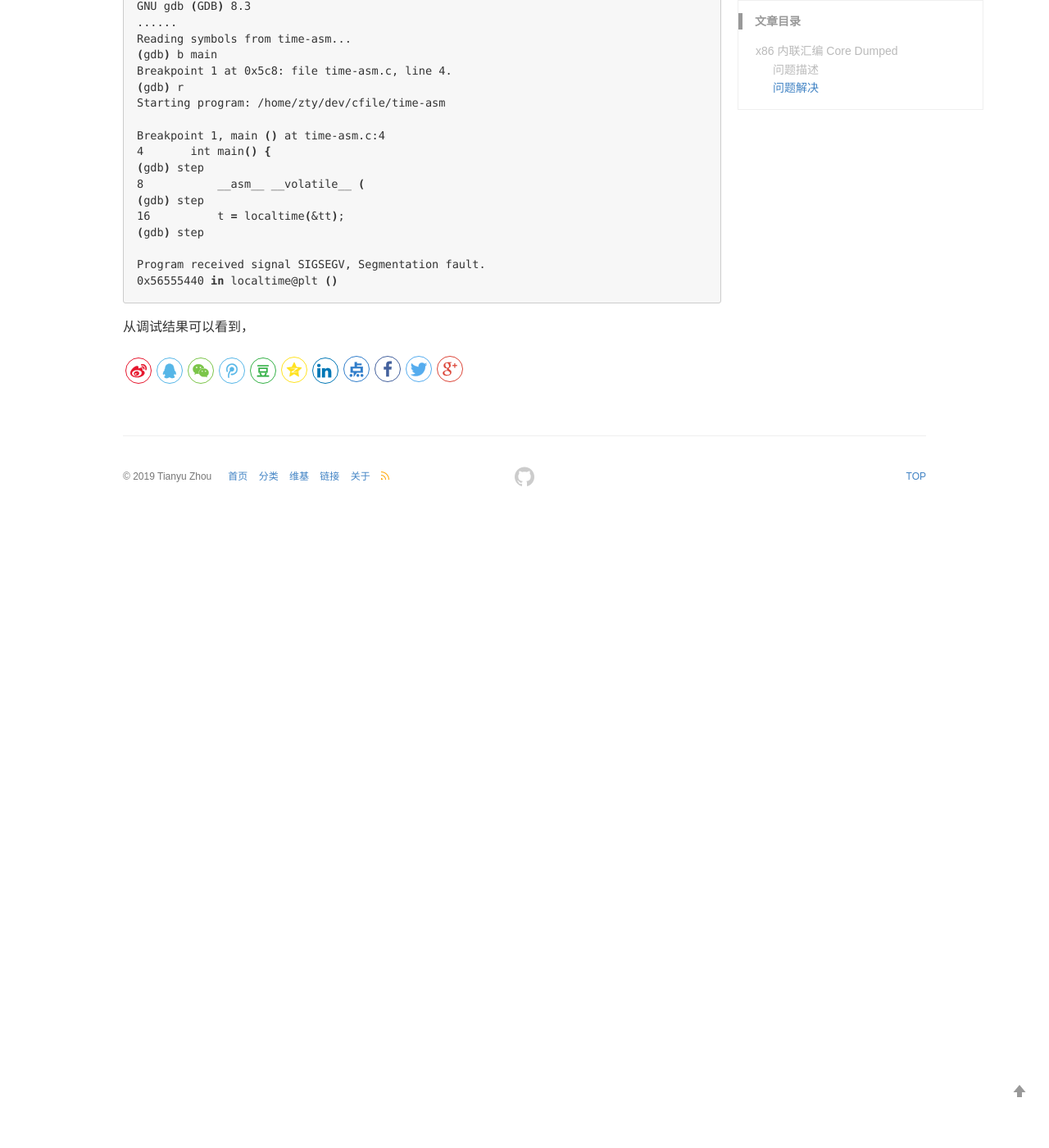
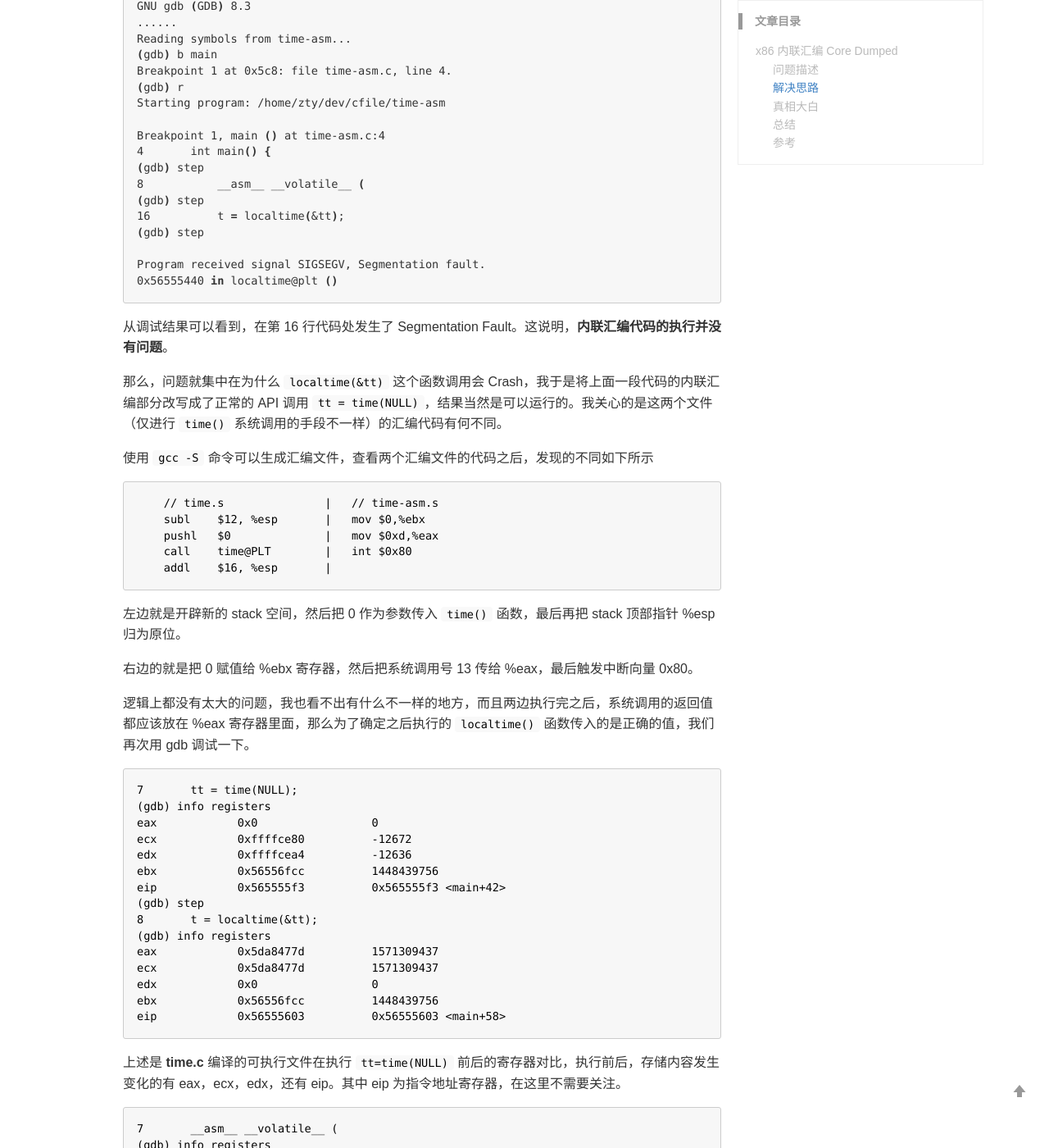
Before and after one commit to WYWAshley/WYWAshley.github.io, a Jekyll site: the page built from _posts/2019-10-16-x86-inline-assemble.md, in a window 1280 px wide and 1400 px high, scrolled down 2041 px. Shown: the whole window at 82% size. Built offline with Jekyll 4.4.1, drawn with Linux system fonts in a browser that asks for light colours; comment, search, counter and statistics services are not loaded; before the commit the page ends 2671 px from its top, so only the background shows below that; some of the changed text lies outside the part shown.

Commit message:
Update 2019-10-16-x86-inline-assemble.md

````diff
--- a/_posts/2019-10-16-x86-inline-assemble.md
+++ b/_posts/2019-10-16-x86-inline-assemble.md
@@ -62,7 +62,7 @@ Segmentation fault (core dumped)
 
 
 
-### 问题解决
+### 解决思路
 
 我和我的同事 [Simon](https://github.com/SimonSungm) 探讨了这个问题，他碰到过类似的情况，那个是在操作系统实验当中，由于 gcc 的版本问题，导致编译出的可执行文件无法正常运行。
 
@@ -119,4 +119,160 @@ Program received signal SIGSEGV, Segmentation fault.
 0x56555440 in localtime@plt ()
 ```
 
-从调试结果可以看到，
+从调试结果可以看到，在第 16 行代码处发生了 Segmentation Fault。这说明，**内联汇编代码的执行并没有问题**。
+
+
+
+那么，问题就集中在为什么 `localtime(&tt)` 这个函数调用会 Crash，我于是将上面一段代码的内联汇编部分改写成了正常的 API 调用 `tt = time(NULL)`，结果当然是可以运行的。我关心的是这两个文件（仅进行 `time()` 系统调用的手段不一样）的汇编代码有何不同。
+
+
+
+使用 `gcc -S` 命令可以生成汇编文件，查看两个汇编文件的代码之后，发现的不同如下所示
+
+```assembly
+	// time.s				|	// time-asm.s
+	subl	$12, %esp		|	mov $0,%ebx
+	pushl	$0				|	mov $0xd,%eax
+	call	time@PLT		|	int $0x80
+	addl	$16, %esp		|
+```
+
+左边就是开辟新的 stack 空间，然后把 0 作为参数传入 `time()` 函数，最后再把 stack 顶部指针 %esp 归为原位。
+
+
+
+右边的就是把 0 赋值给 %ebx 寄存器，然后把系统调用号 13 传给 %eax，最后触发中断向量 0x80。
+
+
+
+逻辑上都没有太大的问题，我也看不出有什么不一样的地方，而且两边执行完之后，系统调用的返回值都应该放在 %eax 寄存器里面，那么为了确定之后执行的 `localtime()` 函数传入的是正确的值，我们再次用 gdb 调试一下。
+
+```assembly
+7	    tt = time(NULL);
+(gdb) info registers
+eax            0x0                 0
+ecx            0xffffce80          -12672
+edx            0xffffcea4          -12636
+ebx            0x56556fcc          1448439756
+eip            0x565555f3          0x565555f3 <main+42>
+(gdb) step
+8	    t = localtime(&tt);
+(gdb) info registers
+eax            0x5da8477d          1571309437
+ecx            0x5da8477d          1571309437
+edx            0x0                 0
+ebx            0x56556fcc          1448439756
+eip            0x56555603          0x56555603 <main+58>
+```
+
+上述是 **time.c** 编译的可执行文件在执行 `tt=time(NULL)` 前后的寄存器对比，执行前后，存储内容发生变化的有 eax，ecx，edx，还有 eip。其中 eip 为指令地址寄存器，在这里不需要关注。
+
+```assembly
+7	    __asm__ __volatile__ (
+(gdb) info registers
+eax            0x0                 0
+ecx            0xffffce90          -12656
+edx            0xffffceb4          -12620
+ebx            0x56556fd0          1448439760
+edi            0x0                 0
+eip            0x565555d3          0x565555d3 <main+42>
+(gdb) step
+15	    t = localtime(&tt);
+(gdb) info registers
+eax            0x5da847b2          1571309490
+ecx            0xffffce90          -12656
+edx            0xffffceb4          -12620
+ebx            0x0                 0
+eip            0x565555e2          0x565555e2 <main+57>
+eflags         0x246               [ PF ZF IF ]
+
+```
+
+上述是 `time-asm.c` 编译的可执行文件在执行内联汇编前后的寄存器对比，执行前后，存储内容发生变化的是 eax，ebx，eip。
+
+
+
+根据逻辑判断，eax 记录的是函数的返回值，确实应该改变。那么有什么是**不应该改变的寄存器值**呢？我猜测可能是因为 ebx 值发生改变，导致之后的函数调用出错。
+
+
+
+### 真相大白
+
+通过 gdb 工具改变 ebx 寄存器的值
+
+```assembly
+(gdb) set $ebx=0x56556fd0
+(gdb) step
+16	    printf("time: %d : %d : %d : %d : %d : %d\n", t->tm_year, t->tm_mon, t->tm_mday, t->tm_hour, t->tm_min, t->tm_sec);
+(gdb) step
+time: 2019 : 9 : 17 : 18 : 51 : 30
+17	    return 0;
+```
+
+成功的调用了 `localtime()` 函数并打印时间。
+
+
+
+因此问题就是出在 `%ebx` 寄存器的值发生改变，和原先的不一致。那么为什么会有这种情况呢？为什么实验服务器 Linux 4.15 的 kernel 下可以正常运行，而我本地的 Linux 5.0 kernel 不能够运行？
+
+
+
+带着这个疑问我咨询了导师[申文博](http://wenboshen.org/)教授，他指出**内联汇编并不是标准的 c 语言写法，一般汇编语言会单独写成一个文件，若是一定要写内联汇编，那就要严格的按照相关的标准编写。**
+
+
+
+这是因为编译器有自己的编译规则和优化手段，我们在内联汇编当中使用的寄存器，很有可能会被后续的 gcc 汇编代码所用到，那么如果改变了这个寄存器的值（如本次实验当中的 ebx 寄存器），则会导致意想不到的错误（如 Segmentation Faults 等）。一般在 gcc 的库当中，如果是用汇编语言写的，一定会有对于寄存器的值的保存，利用 push 和 pop 的方法，在 **Caller** 和 **Callee** 两端都对寄存器的内容进行保护，所以内联汇编不建议使用。
+
+
+
+### 总结
+
+c 语言的内联汇编应该有非常严格的标准，为了操作方便而随意使用寄存器的做法是非常不可取的，套用申老师的话来说，“在 Linux 4.15 上能够成功运行是撞了大运”，同样一个二进制文件在不同的 kernel 版本上不能运行，从结果而言当然是不尽人意的。
+
+
+
+对于通用寄存器的保护（eax，ebx，ecx，edx）要和栈指针 ebp 一样重视，同时如果以后遇到了相似的问题，也可以参考本文的方法去解决。
+
+
+
+### 参考
+
+[^note1]: Here is the *text* of the **footnote**.
+
+
+
+
+
+
+
+
+
+
+
+
+
+
+
+
+
+
+
+
+
+
+
+
+
+
+
+
+
+
+
+
+
+
+
+
+
+[^footnote]:
````
Also changed, not shown: other parts of _posts/2019-10-16-x86-inline-assemble.md (+1 -1 lines).
